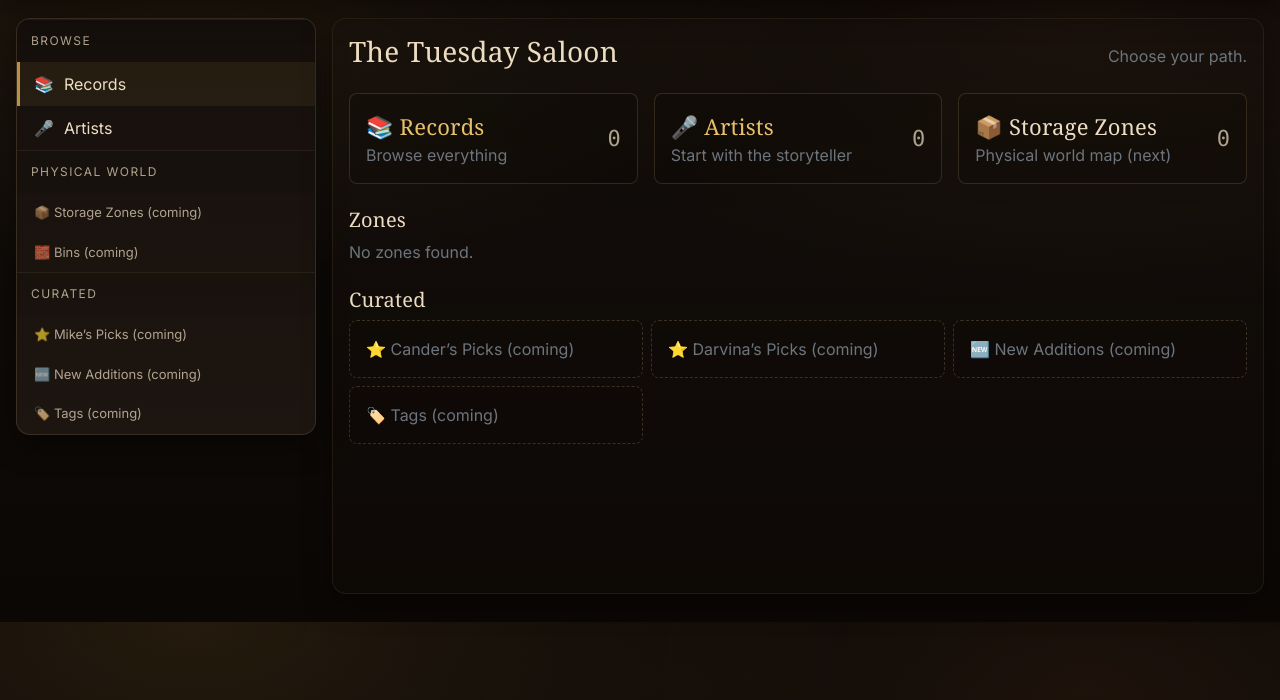
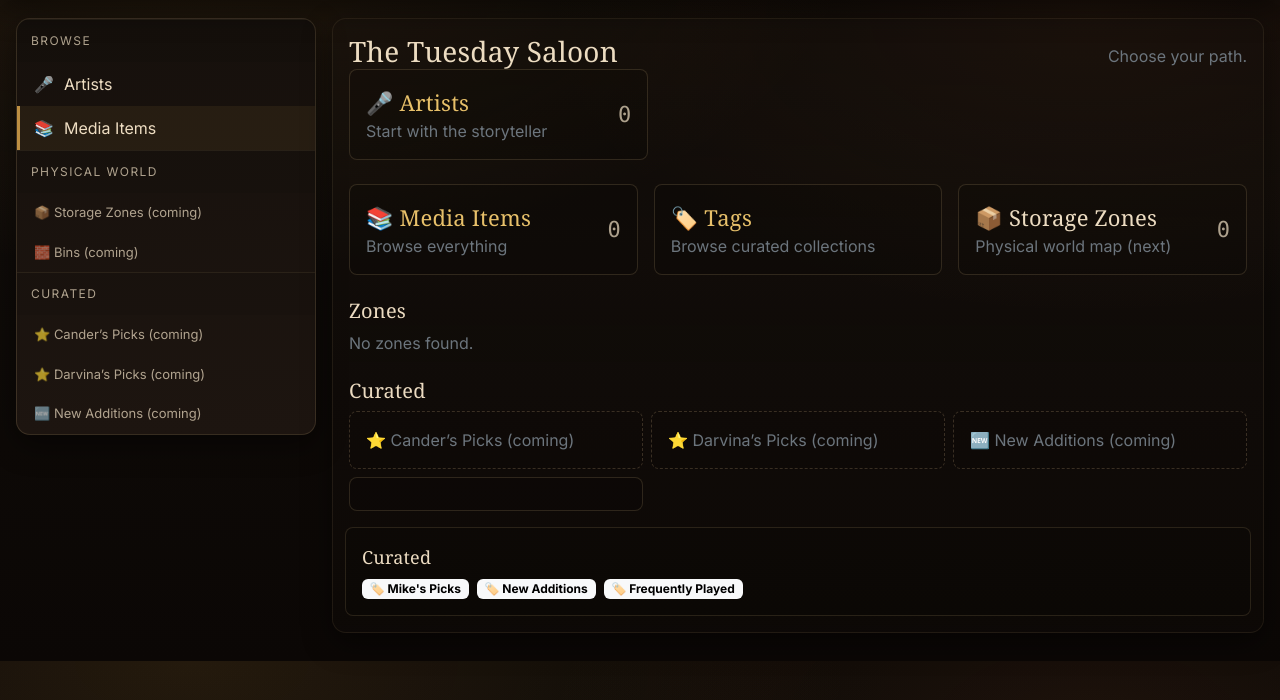
Before and after one commit to ggrg7c5wzp-ux/media-management-system, a Django app: page /dashboard/ in a window 1280 px wide. Shown: the part 57-757 px from the top of the page. Run offline with Django 5.2, Linux system fonts and the light colour scheme; data that the repository does not hold is empty; parts of the project's set-up code (start-up, migrations or seed data) failed here and were passed over; some web fonts are replaced.

Commit message:
Tag Updates

```diff
--- a/src/catalog/templates/catalog/artist_detail.html
+++ b/src/catalog/templates/catalog/artist_detail.html
@@ -38,7 +38,7 @@
   <!-- RIGHT: Actions -->
   <div class="d-flex gap-2 flex-wrap justify-content-end" style="min-width: 220px;">
     <a class="btn btn-outline-secondary" href="{% url 'catalog_public:artist_list' %}">← Artists</a>
-    <a class="btn btn-outline-secondary" href="{% url 'catalog_public:catalog_list' %}">Records</a>
+    <a class="btn btn-outline-secondary" href="{% url 'catalog_public:catalog_list' %}">Media Items</a>
   </div>
 </div>
 
@@ -83,7 +83,7 @@
 
 <div class="mt-4">
   <div class="d-flex align-items-baseline justify-content-between gap-2 flex-wrap">
-    <h2 class="h5 m-0">Records</h2>
+    <h2 class="h5 m-0">Media Items</h2>
     <div class="text-secondary">Sorted by title</div>
   </div>
 
--- a/src/catalog/templates/catalog/base.html
+++ b/src/catalog/templates/catalog/base.html
@@ -173,8 +173,8 @@
           <div class="ts-sidebar">
             <div class="section-title">Browse</div>
             <nav class="ts-nav">
-              <a href="{% url 'catalog_public:dashboard' %}">📚 <span>Records</span></a>
               <a href="{% url 'catalog_public:artist_list' %}">🎤 <span>Artists</span></a>
+              <a href="{% url 'catalog_public:dashboard' %}">📚 <span>Media Items</span></a>
             </nav>
 
             <div class="section-title">Physical World</div>
@@ -185,9 +185,9 @@
 
             <div class="section-title">Curated</div>
             <nav class="ts-nav">
-              <a href="#" class="muted">⭐ Mike’s Picks (coming)</a>
+              <a href="#" class="muted">⭐ Cander’s Picks (coming)</a>
+              <a href="#" class="muted">⭐ Darvina’s Picks (coming)</a>
               <a href="#" class="muted">🆕 New Additions (coming)</a>
-              <a href="#" class="muted">🏷️ Tags (coming)</a>
             </nav>
           </div>
         </aside>
@@ -202,7 +202,7 @@
             <div class="ts-sidebar">
               <div class="section-title">Browse</div>
               <nav class="ts-nav">
-                <a href="{% url 'catalog_public:dashboard' %}">📚 <span>Records</span></a>
+                <a href="{% url 'catalog_public:dashboard' %}">📚 <span>Media Items</span></a>
                 <a href="{% url 'catalog_public:artist_list' %}">🎤 <span>Artists</span></a>
               </nav>
 
--- a/src/catalog/templates/catalog/dashboard.html
+++ b/src/catalog/templates/catalog/dashboard.html
@@ -6,21 +6,6 @@
   <h1 class="h3 m-0">The Tuesday Saloon</h1>
   <div class="text-secondary">Choose your path.</div>
 </div>
-
-<div class="row g-3 mt-2">
-  <div class="col-12 col-md-6 col-xl-4">
-    <a class="text-decoration-none" href="{% url 'catalog_public:catalog_list' %}">
-      <div class="p-3 rounded-3" style="border:1px solid rgba(255,216,158,.14); background:rgba(0,0,0,.12);">
-        <div class="d-flex justify-content-between align-items-center">
-          <div>
-            <div class="ts-brand" style="font-size:22px;">📚 Records</div>
-            <div class="text-secondary">Browse everything</div>
-          </div>
-          <div class="mono" style="font-size:22px;">{{ counts.items }}</div>
-        </div>
-      </div>
-    </a>
-  </div>
 
   <div class="col-12 col-md-6 col-xl-4">
     <a class="text-decoration-none" href="{% url 'catalog_public:artist_list' %}">
@@ -35,6 +20,34 @@
       </div>
     </a>
   </div>
+
+<div class="row g-3 mt-2">
+  <div class="col-12 col-md-6 col-xl-4">
+    <a class="text-decoration-none" href="{% url 'catalog_public:catalog_list' %}">
+      <div class="p-3 rounded-3" style="border:1px solid rgba(255,216,158,.14); background:rgba(0,0,0,.12);">
+        <div class="d-flex justify-content-between align-items-center">
+          <div>
+            <div class="ts-brand" style="font-size:22px;">📚 Media Items</div>
+            <div class="text-secondary">Browse everything</div>
+          </div>
+          <div class="mono" style="font-size:22px;">{{ counts.items }}</div>
+        </div>
+      </div>
+    </a>
+  </div>
+
+<div class="col-12 col-md-6 col-xl-4">
+  <a class="text-decoration-none" href="{% url 'catalog_public:tag_list' %}">
+    <div class="p-3 rounded-3" style="border:1px solid rgba(255,216,158,.14); background:rgba(0,0,0,.12);">
+      <div class="d-flex justify-content-between align-items-center">
+        <div>
+          <div class="ts-brand" style="font-size:22px;">🏷️ Tags</div>
+          <div class="text-secondary">Browse curated collections</div>
+        </div>
+      </div>
+    </div>
+  </a>
+</div>
 
   <div class="col-12 col-md-6 col-xl-4">
     <div class="p-3 rounded-3" style="border:1px solid rgba(255,216,158,.14); background:rgba(0,0,0,.12);">
@@ -89,10 +102,35 @@
       </div>
     </div>
     <div class="col-12 col-md-6 col-xl-4">
-      <div class="p-3 rounded-3 text-secondary" style="border:1px dashed rgba(255,216,158,.18); background:rgba(0,0,0,.06);">
-        🏷️ Tags (coming)
-      </div>
+      <a class="text-decoration-none" href="{% url 'catalog_public:tag_list' %}">
+        <div class="p-3 rounded-3" style="border:1px solid rgba(255,216,158,.14); background:rgba(0,0,0,.12);">
+          <div class="d-flex justify-content-between align-items-center">
+            <div>
+        </div>
+      </a>
     </div>
   </div>
 </div>
+
+<div class="p-3 rounded-3 mt-3"
+     style="border:1px solid rgba(255,216,158,.12); background:rgba(0,0,0,.08);">
+  <div class="ts-brand" style="font-size:18px;">Curated</div>
+  <div class="mt-2 d-flex flex-wrap gap-2">
+    {% for row in curated_tags %}
+      {% if row.tag %}
+        <a class="badge text-bg-light text-decoration-none"
+           style="border:1px solid rgba(255,216,158,.22); background:rgba(0,0,0,.10); color:rgba(255,216,158,.92);"
+           href="{% url 'catalog_public:tag_detail' row.tag.pk %}">
+          🏷️ {{ row.name }}
+        </a>
+      {% else %}
+        <span class="badge text-bg-light"
+              title="Tag not found yet (create it in Admin → Tags)">
+          🏷️ {{ row.name }}
+        </span>
+      {% endif %}
+    {% endfor %}
+  </div>
+</div>
+
 {% endblock %}
--- a/src/catalog/templates/catalog/item_detail.html
+++ b/src/catalog/templates/catalog/item_detail.html
@@ -51,7 +51,7 @@
   <div class="d-flex gap-2 flex-wrap justify-content-end" style="min-width: 260px;">
     <a class="btn btn-outline-secondary"
        href="{% url 'catalog_public:catalog_list' %}{{ back_query|default:'' }}">
-      ← Records
+      ← Media Items
     </a>
 
     {% if prev_id %}
--- a/src/catalog/views.py
+++ b/src/catalog/views.py
@@ -5,6 +5,7 @@ from __future__ import annotations
 from collections import Counter
 from typing import cast
 from urllib.parse import urlencode
+from django.utils.text import slugify
 
 from django.db.models import Q, Count, Prefetch
 from django.views.generic import ListView, DetailView, TemplateView
@@ -31,6 +32,16 @@ class DashboardView(TemplateView):
 
     def get_context_data(self, **kwargs):
         ctx = super().get_context_data(**kwargs)
+        from django.utils.text import slugify
+
+        curated_names = ["Mike's Picks", "New Additions", "Frequently Played"]
+        curated = []
+        for name in curated_names:
+            slug = slugify(name)
+            t = Tag.objects.filter(scope=Tag.Scope.MEDIA_ITEM, slug=slug).first()
+            curated.append({"name": name, "tag": t})
+
+        ctx["curated_tags"] = curated
 
         ctx["counts"] = {
             "artists": Artist.objects.count(),
```
Also changed, not shown: src/catalog/templates/catalog/catalog_list.html (+24 -2 lines), src/catalog/templates/catalog/tag_list.html (added, +57 -0 lines).
